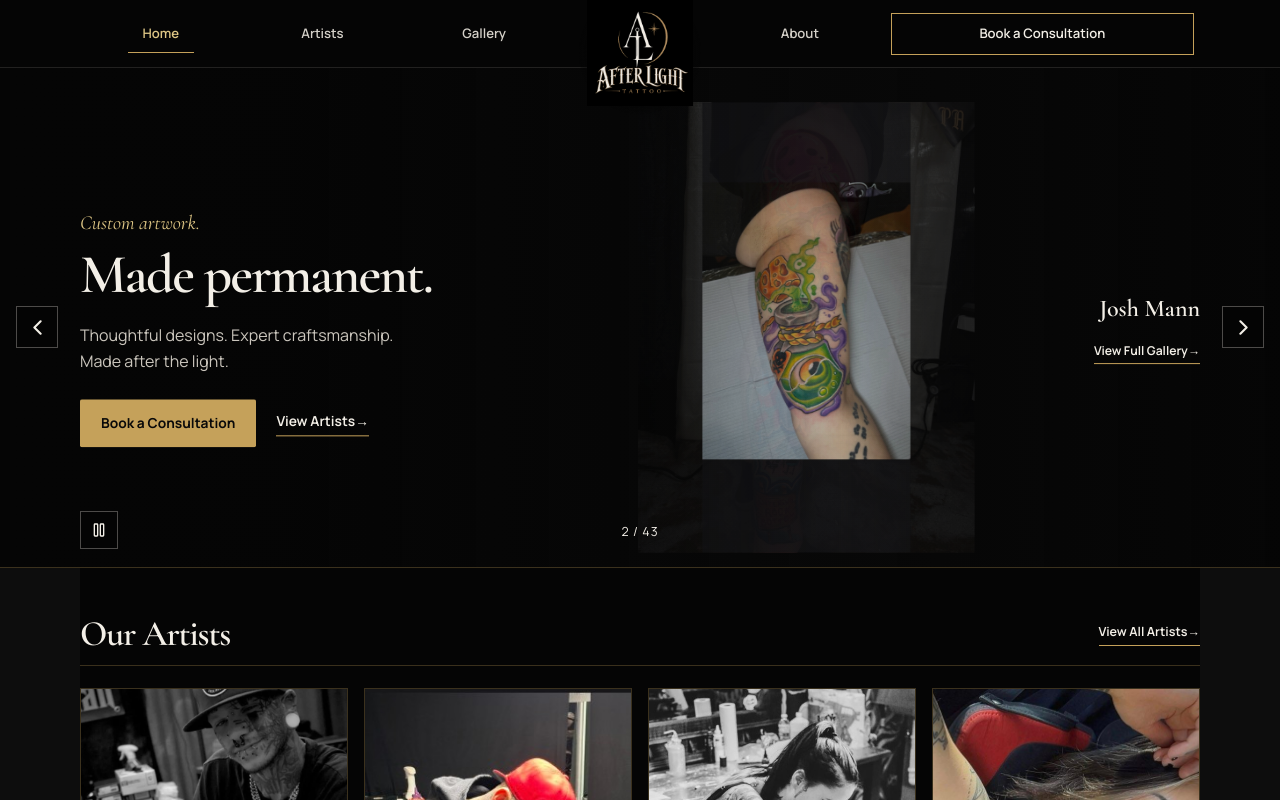
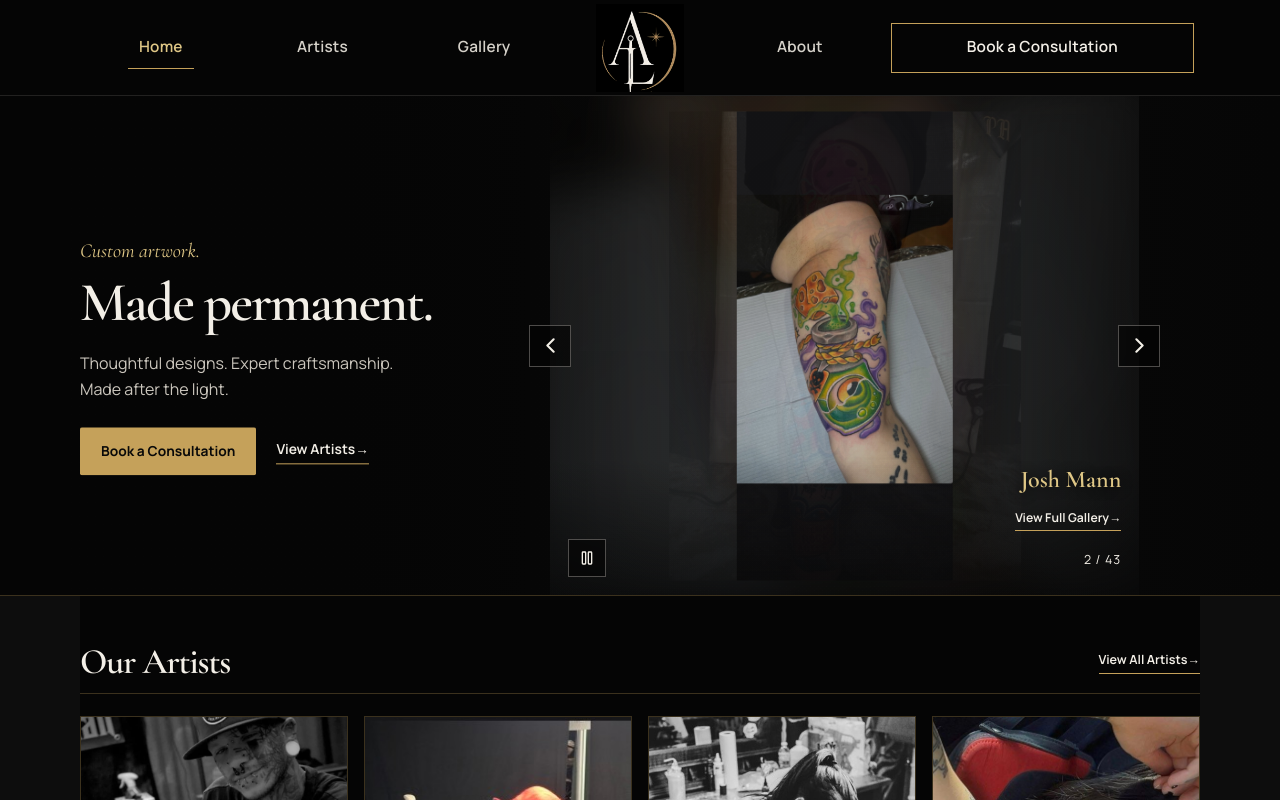
Before and after one commit to afterlighttattoo/afterlighttattoo, a Next.js app: page / in a window 1280 px wide. Shown: the top 800 px of the page. Built offline with nearby package versions, Linux system fonts and the light colour scheme.

Commit message:
Refine header and artwork stage

```diff
--- a/app/components/FeaturedArtworkCarousel.tsx
+++ b/app/components/FeaturedArtworkCarousel.tsx
@@ -117,9 +117,25 @@ export function FeaturedArtworkCarousel({ images }: { images: PortfolioImage[] }
             aria-label={`Open full image: ${active.alt}`}
           >
             {images.map((image, index) => isPreloaded(index, activeIndex, images.length) ? (
+              <span
+                className={`featured-carousel-slide ${index === activeIndex ? "is-active" : ""} ${needsContainedPresentation(image) ? "is-contained" : ""}`.trim()}
+                key={`${image.artistSlug}-${image.filename}`}
+                aria-hidden={index !== activeIndex}
+              >
                 <Image
-                className={`${index === activeIndex ? "is-active" : ""} ${needsContainedPresentation(image) ? "is-contained" : ""}`.trim()}
-                key={`${image.artistSlug}-${image.filename}`}
+                  className="artwork-backdrop"
+                  unoptimized
+                  src={image.src}
+                  alt=""
+                  width={image.width}
+                  height={image.height}
+                  loading="eager"
+                  draggable={false}
+                  sizes="(max-width: 760px) 100vw, 50vw"
+                  aria-hidden="true"
+                />
+                <Image
+                  className="artwork-foreground"
                   unoptimized
                   src={image.src}
                   alt={index === activeIndex ? image.alt : ""}
@@ -127,9 +143,9 @@ export function FeaturedArtworkCarousel({ images }: { images: PortfolioImage[] }
                   height={image.height}
                   loading="eager"
                   draggable={false}
-                sizes="100vw"
-                aria-hidden={index !== activeIndex}
+                  sizes="(max-width: 760px) 90vw, 46vw"
                 />
+              </span>
             ) : null)}
           </button>
         </div>
--- a/app/components/Header.tsx
+++ b/app/components/Header.tsx
@@ -54,7 +54,7 @@ export function Header() {
             ))}
           </div>
           <Link className="desktop-header-logo" href="/" aria-label="After Light Tattoo home">
-            <Image unoptimized src="/images/branding/after-light-tattoo-logo.png" alt="" width={600} height={600} priority />
+            <Image unoptimized src="/images/branding/after-light-mark.png" alt="" width={330} height={330} priority />
           </Link>
           <div className="desktop-nav-side desktop-nav-right">
             {rightNavigation.map(([label, href]) => (
--- a/app/globals.css
+++ b/app/globals.css
@@ -37,7 +37,7 @@
   --line-soft: rgba(243, 239, 231, 0.12);
   --error: #e5a59b;
   --shell: min(1180px, calc(100vw - 48px));
-  --header-height: 68px;
+  --header-height: 96px;
   --font-sans: "Manrope", Arial, sans-serif;
   --font-serif: "Cormorant Garamond", Georgia, serif;
 }
@@ -157,13 +157,14 @@ a:focus-visible, button:focus-visible, input:focus-visible, select:focus-visible
 .desktop-nav-side a {
   position: relative;
   display: flex;
-  min-height: 42px;
+  min-height: 46px;
   margin-inline: 6px;
   align-items: center;
   justify-content: center;
   color: #d5d1c9;
-  font-size: 0.82rem;
+  font-size: 0.96rem;
   font-weight: 600;
+  letter-spacing: .012em;
   text-align: center;
   transition: color 160ms ease, border-color 160ms ease, background-color 160ms ease;
 }
@@ -180,19 +181,18 @@ a:focus-visible, button:focus-visible, input:focus-visible, select:focus-visible
 }
 .desktop-nav-side a:hover, .desktop-nav-side a[aria-current="page"] { color: var(--gold-light); }
 .desktop-nav-side a:hover::after, .desktop-nav-side a[aria-current="page"]::after { transform: scaleX(1); }
-.desktop-nav .nav-book { border: 1px solid var(--gold); color: var(--white); }
+.desktop-nav .nav-book { min-height: 50px; padding-inline: 24px; border: 1px solid var(--gold); color: var(--white); }
 .desktop-nav .nav-book:hover, .desktop-nav .nav-book[aria-current="page"] { background: var(--gold); color: #090909; }
 .desktop-header-logo {
   position: absolute;
   z-index: 10;
-  top: 0;
+  top: 50%;
   left: 50%;
   display: block;
-  width: 106px;
-  height: 106px;
-  transform: translateX(-50%);
+  width: 88px;
+  height: 88px;
+  transform: translate(-50%, -50%);
 }
-.desktop-header-logo::before { position: absolute; z-index: -1; inset: -8px; border-radius: 50%; background: radial-gradient(circle, rgba(5,5,5,.88) 0%, rgba(5,5,5,.66) 58%, transparent 76%); content: ""; }
 .desktop-header-logo img { position: relative; width: 100%; height: 100%; object-fit: contain; }
 .mobile-menu-button {
   display: none;
@@ -218,27 +218,30 @@ a:focus-visible, button:focus-visible, input:focus-visible, select:focus-visible
 .home-hero { height: 500px; border-bottom: 1px solid var(--line); background: var(--black); }
 .featured-carousel { position: relative; overflow: hidden; height: 100%; background: #070707; touch-action: pan-y; isolation: isolate; }
 .featured-carousel:focus-visible { outline: 2px solid var(--gold-light); outline-offset: 3px; }
-.featured-carousel-stage { position: absolute; inset: 0; overflow: hidden; background: #080808; }
+.featured-carousel-stage { position: absolute; z-index: 2; top: 0; bottom: 0; left: 43%; overflow: hidden; width: 46%; background: #080808; }
+.featured-carousel-stage::after { position: absolute; z-index: 2; inset: 0; pointer-events: none; background: linear-gradient(90deg, rgba(5,5,5,.34), rgba(5,5,5,.02) 32%, rgba(5,5,5,.05) 67%, rgba(5,5,5,.5)), linear-gradient(0deg, rgba(5,5,5,.66), transparent 27%); content: ""; }
 .featured-carousel-image { position: absolute; display: block; inset: 0; width: 100%; height: 100%; padding: 0; overflow: hidden; border: 0; background: transparent; cursor: zoom-in; }
-.featured-carousel-image img { position: absolute; top: 0; bottom: 0; left: 34%; width: 62%; height: 100%; object-fit: cover; object-position: center; opacity: 0; transition: opacity 460ms ease; }
-.featured-carousel-image img.is-contained { top: 52%; bottom: auto; left: 63%; width: auto; max-width: 46%; height: auto; max-height: 90%; object-fit: contain; object-position: center; transform: translate(-50%, -50%); }
-.featured-carousel-image img.is-active { opacity: 1; }
-.featured-carousel-shade { position: absolute; z-index: 1; inset: 0; pointer-events: none; background: linear-gradient(90deg, #050505 0%, rgba(5,5,5,.96) 22%, rgba(5,5,5,.5) 43%, rgba(5,5,5,.04) 66%, rgba(5,5,5,.78) 100%); }
+.featured-carousel-slide { position: absolute; z-index: 1; display: block; inset: 0; overflow: hidden; opacity: 0; transition: opacity 460ms ease; }
+.featured-carousel-slide.is-active { opacity: 1; }
+.artwork-backdrop { position: absolute; inset: 0; width: 100%; height: 100%; object-fit: cover; object-position: center; filter: blur(22px) brightness(.62); opacity: .38; transform: scale(1.1); }
+.artwork-foreground { position: absolute; z-index: 1; top: 50%; left: 50%; width: auto; max-width: 88%; height: auto; max-height: 94%; object-fit: contain; object-position: center; transform: translate(-50%, -50%); }
+.featured-carousel-slide:not(.is-contained) .artwork-foreground { inset: 0; width: 100%; max-width: none; height: 100%; max-height: none; object-fit: cover; transform: none; }
+.featured-carousel-shade { position: absolute; z-index: 1; inset: 0; pointer-events: none; background: linear-gradient(90deg, #050505 0%, rgba(5,5,5,.98) 27%, rgba(5,5,5,.72) 38%, rgba(5,5,5,.08) 48%, rgba(5,5,5,.04) 88%, rgba(5,5,5,.5) 100%); }
 .featured-carousel-copy { position: absolute; z-index: 3; top: 52%; left: max(48px, calc((100vw - 1120px) / 2)); width: min(430px, 34vw); transform: translateY(-50%); }
 .hero-kicker { margin-bottom: 6px; color: var(--gold-light); font-family: var(--font-serif); font-size: 1.25rem; font-style: italic; }
 .featured-carousel-copy h1 { margin-bottom: 16px; font-family: var(--font-serif); font-size: clamp(3.3rem, 4.3vw, 3.85rem); font-weight: 600; letter-spacing: -.035em; }
 .featured-carousel-copy > p:not(.hero-kicker) { margin-bottom: 24px; color: #cbc6bd; font-size: 1rem; line-height: 1.65; }
-.featured-carousel-credit { position: absolute; z-index: 3; top: 52%; right: max(54px, calc((100vw - 1120px) / 2)); display: flex; flex-direction: column; gap: 12px; align-items: flex-end; transform: translateY(-50%); text-align: right; }
-.featured-carousel-credit > a:first-child { font-family: var(--font-serif); font-size: 1.5rem; font-weight: 600; }
+.featured-carousel-credit { position: absolute; z-index: 3; right: calc(11% + 18px); bottom: 64px; display: flex; flex-direction: column; gap: 8px; align-items: flex-end; text-align: right; }
+.featured-carousel-credit > a:first-child { color: var(--gold-light); font-family: var(--font-serif); font-size: 1.5rem; font-weight: 600; text-shadow: 0 1px 12px rgba(5,5,5,.8); }
 .featured-carousel-credit > a:first-child:hover { color: var(--gold-light); }
 .featured-carousel-credit .text-link { font-size: .76rem; }
 .featured-carousel-arrow, .featured-carousel-toggle { position: absolute; z-index: 4; display: grid; padding: 0; place-items: center; border: 1px solid rgba(243,239,231,.3); background: rgba(5,5,5,.72); color: var(--white); cursor: pointer; transition: border-color 160ms ease, color 160ms ease, background-color 160ms ease; }
-.featured-carousel-arrow { top: 52%; width: 42px; height: 42px; transform: translateY(-50%); }
-.featured-carousel-prev { left: 16px; }
-.featured-carousel-next { right: 16px; }
+.featured-carousel-arrow { top: 50%; width: 42px; height: 42px; transform: translateY(-50%); }
+.featured-carousel-prev { left: calc(43% - 21px); }
+.featured-carousel-next { right: calc(11% - 21px); }
 .featured-carousel-arrow:hover, .featured-carousel-toggle:hover { border-color: var(--gold-light); color: var(--gold-light); }
-.featured-carousel-toggle { bottom: 18px; left: max(48px, calc((100vw - 1120px) / 2)); width: 38px; height: 38px; }
-.featured-carousel-count { position: absolute; z-index: 4; bottom: 25px; left: 50%; min-width: 64px; color: var(--white); font-size: .78rem; letter-spacing: .08em; text-align: center; transform: translateX(-50%); }
+.featured-carousel-toggle { bottom: 18px; left: calc(43% + 18px); width: 38px; height: 38px; }
+.featured-carousel-count { position: absolute; z-index: 4; right: calc(11% + 18px); bottom: 25px; min-width: 64px; color: var(--white); font-size: .78rem; letter-spacing: .08em; text-align: right; }
 .home-artists { max-width: 1120px; padding-block: 46px 52px; box-shadow: 0 0 0 100vmax var(--raised); clip-path: inset(0 -100vmax); }
 .home-artists-heading { display: flex; margin-bottom: 22px; padding-bottom: 12px; justify-content: space-between; align-items: center; border-bottom: 1px solid var(--line); }
 .home-artists-heading h2 { font-family: var(--font-serif); font-size: clamp(2rem, 2.8vw, 2.3rem); font-weight: 600; }
@@ -452,12 +455,16 @@ a:focus-visible, button:focus-visible, input:focus-visible, select:focus-visible
   :root { --shell: min(100% - 38px, 900px); }
   .header-inner { width: min(calc(100% - 38px), 960px); }
   .desktop-nav { gap: 112px; }
-  .desktop-nav-side a { margin-inline: 3px; font-size: .75rem; }
+  .desktop-nav-side a { margin-inline: 3px; font-size: .9rem; }
   .desktop-nav-right { grid-template-columns: minmax(0, .62fr) minmax(150px, 1.38fr); }
-  .desktop-header-logo { width: 106px; height: 106px; }
+  .desktop-header-logo { width: 84px; height: 84px; }
   .featured-carousel-copy { left: 38px; width: min(400px, 39vw); }
-  .featured-carousel-credit { right: 48px; }
-  .featured-carousel-toggle { left: 38px; }
+  .featured-carousel-stage { left: 47%; width: 49%; }
+  .featured-carousel-credit { right: calc(4% + 16px); }
+  .featured-carousel-prev { left: calc(47% - 21px); }
+  .featured-carousel-next { right: calc(4% - 21px); }
+  .featured-carousel-toggle { left: calc(47% + 16px); }
+  .featured-carousel-count { right: calc(4% + 16px); }
   .home-booking-inner { grid-template-columns: 1fr auto; padding-block: 24px; }
   .home-contact { grid-column: 1 / -1; display: flex; padding: 16px 0 0; justify-content: space-between; align-items: flex-end; border-top: 1px solid var(--line-soft); border-left: 0; }
   .home-contact address { margin-bottom: 0; }
@@ -476,13 +483,13 @@ a:focus-visible, button:focus-visible, input:focus-visible, select:focus-visible
   .brand-mark > img { width: 46px; height: 46px; }
   .home-hero { height: auto; }
   .featured-carousel { display: flex; height: auto; flex-direction: column; }
-  .featured-carousel-stage { position: relative; order: 2; height: clamp(360px, 100vw, 420px); }
+  .featured-carousel-stage { position: relative; top: auto; bottom: auto; left: auto; order: 2; width: 100%; height: clamp(360px, 100vw, 420px); }
   .featured-carousel-shade { display: none; }
   .featured-carousel-copy { position: relative; top: auto; left: auto; order: 1; width: 100%; padding: 42px 16px 30px; transform: none; }
   .featured-carousel-copy h1 { font-size: clamp(2.8rem, 12vw, 3.45rem); }
   .featured-carousel-copy > p:not(.hero-kicker) { margin-bottom: 20px; }
-  .featured-carousel-image img { left: 0; width: 100%; }
-  .featured-carousel-image img.is-contained { left: 50%; max-width: 100%; }
+  .artwork-foreground { max-width: 90%; max-height: 92%; }
+  .featured-carousel-slide:not(.is-contained) .artwork-foreground { object-fit: contain; }
   .featured-carousel-credit { top: auto; right: 16px; bottom: 14px; gap: 4px; transform: none; }
   .featured-carousel-credit > a:first-child { font-size: 1.25rem; }
   .featured-carousel-credit .text-link { font-size: .68rem; }
@@ -490,7 +497,7 @@ a:focus-visible, button:focus-visible, input:focus-visible, select:focus-visible
   .featured-carousel-prev { left: 10px; }
   .featured-carousel-next { right: 10px; }
   .featured-carousel-toggle { bottom: 16px; left: 16px; }
-  .featured-carousel-count { bottom: 24px; }
+  .featured-carousel-count { right: auto; bottom: 24px; left: 50%; text-align: center; transform: translateX(-50%); }
   .home-artists { padding-block: 44px 48px; }
   .home-artists-heading { margin-bottom: 18px; }
   .home-artists-heading h2 { font-size: 2.1rem; }
```
Lines whose indentation alone changed are shown as unchanged.
